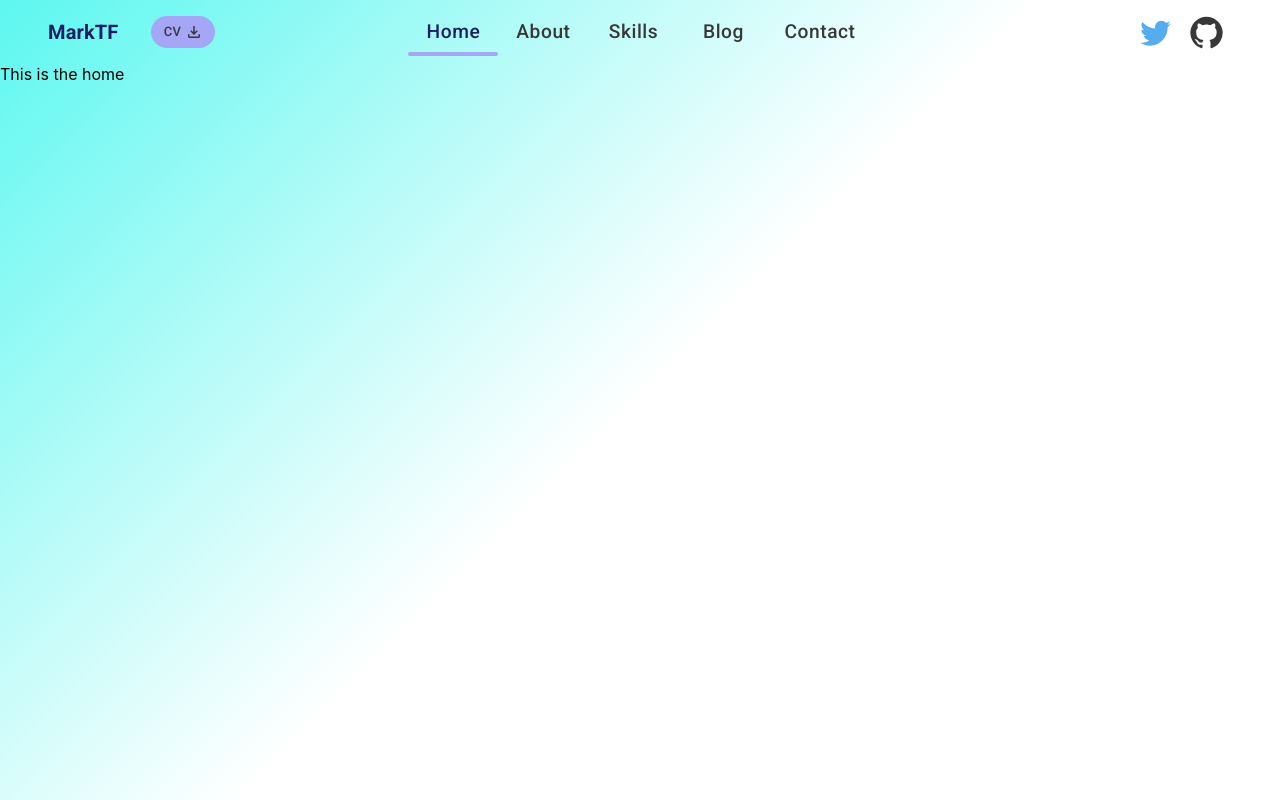
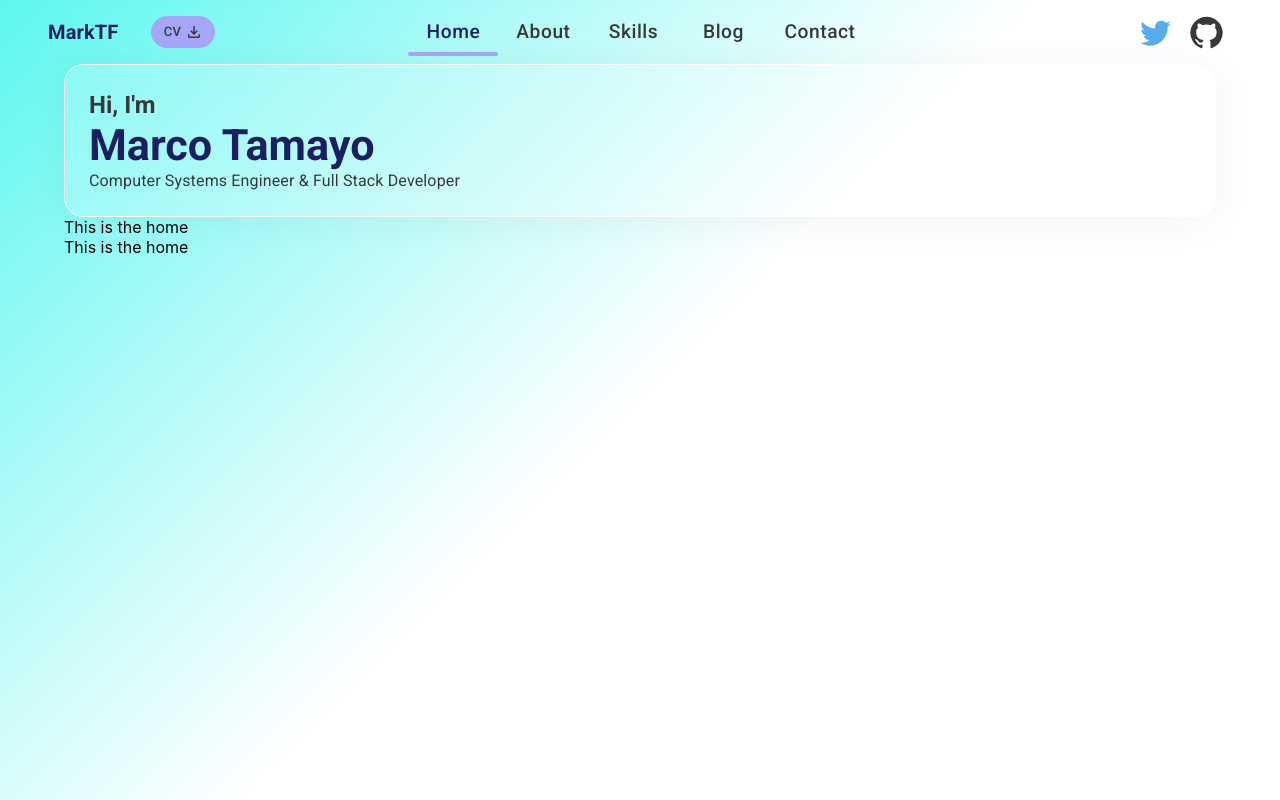
Before and after one commit to MarkoTF/MyCodeResume, a React (Create React App) app: page / in a window 1280 px wide. Built offline with nearby package versions, Linux system fonts and the light colour scheme.

Commit message:
feat: greating home card

```diff
--- a/src/pages/Home.tsx
+++ b/src/pages/Home.tsx
@@ -1,8 +1,42 @@
+import { Container, Grid, Paper, Typography, useTheme } from "@mui/material";
+
 const Home = () => {
   return (
-    <div>
-      This is the home
-    </div>
+    <Container>
+      <Grid container>
+        <Grid item xs={12}>
+          <GreetingCard />
+        </Grid>
+        <Grid item xs={12}>
+          <div>
+            This is the home
+          </div>
+        </Grid>
+        <Grid item xs={12}>
+          <div>
+            This is the home
+          </div>
+        </Grid>
+      </Grid>
+    </Container>
+  );
+}
+
+const GreetingCard = () => {
+  const theme = useTheme();
+
+  return (
+    <Paper variant="outlined" sx={{padding: theme.spacing(3)}}>
+      <Typography variant="h5" sx={{fontWeight: 700}}>
+        Hi, I'm
+      </Typography>
+      <Typography variant="h3" color="primary" sx={{fontWeight: 700}}>
+        Marco Tamayo
+      </Typography>
+      <Typography variant="subtitle1" sx={{lineHeight: 1.3}}>
+        Computer Systems Engineer & Full Stack Developer
+      </Typography>
+    </Paper>
   );
 }
 
--- a/src/theme.tsx
+++ b/src/theme.tsx
@@ -61,6 +61,24 @@ theme = createTheme(theme, {
           borderRadius: 10
         }
       }
+    },
+    MuiPaper: {
+      styleOverrides: {
+        root: {
+          borderColor: 'white',
+          background: 'rgba(255, 255, 255, 0.2)',
+          boxShadow: '0px 4px 40px rgba(0, 0, 0, 0.05)',
+          boxSizing: 'border-box',
+          backdropFilter: 'blur(10px)'
+        }
+      }
+    },
+    MuiTypography: {
+      styleOverrides: {
+        h3: {
+          fontSize: '2.7rem',
+        },
+      }
     }
   }
 });
```
